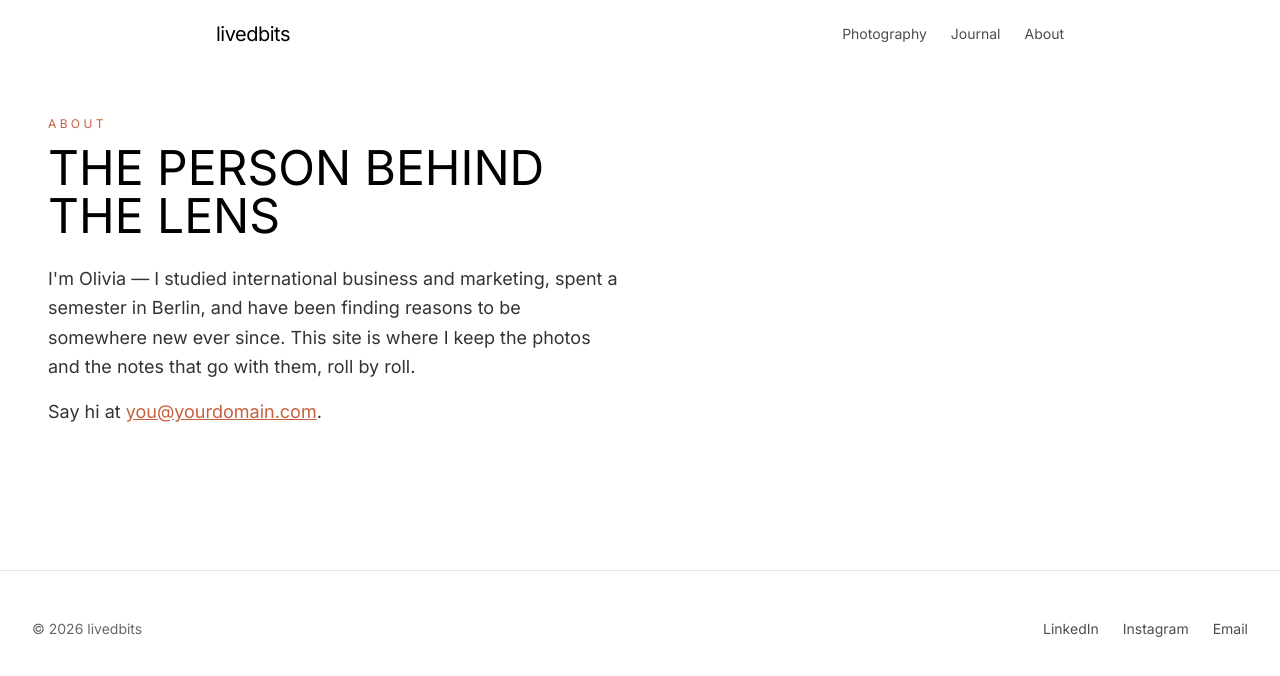
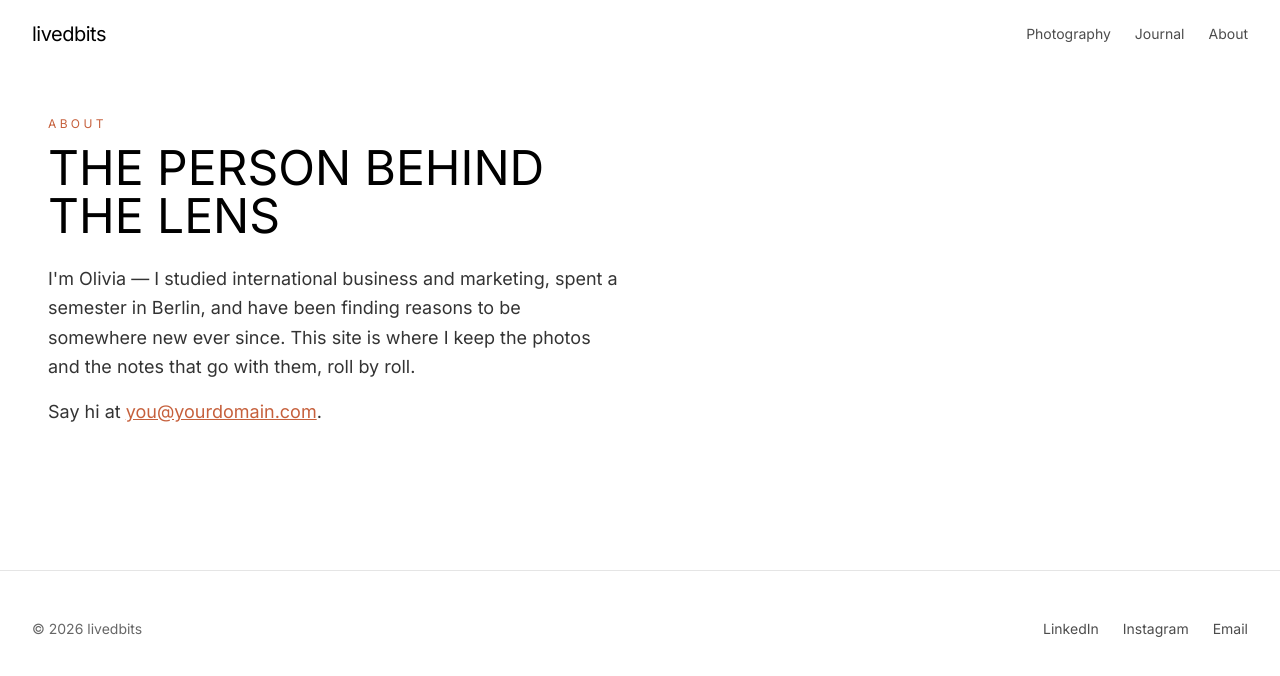
Before and after one commit to okwan12/livedbits, a Next.js app: page /about in a window 1280 px wide. Shown: the top 676 px of the page. Built offline with nearby package versions, Linux system fonts and the light colour scheme.

Commit message:
short note about what you changed

```diff
--- a/components/Nav.tsx
+++ b/components/Nav.tsx
@@ -3,7 +3,7 @@ import Link from "next/link";
 export default function Nav() {
   return (
     <header className="sticky top-0 z-40 bg-paper/95 backdrop-blur-sm">
-      <div className="max-w-4xl mx-auto flex items-center justify-between px-6 py-5">
+      <div className="flex items-center justify-between px-8 py-5">
         <Link
           href="/"
           className="font-display text-xl tracking-tight text-ink focus-ring"
```
